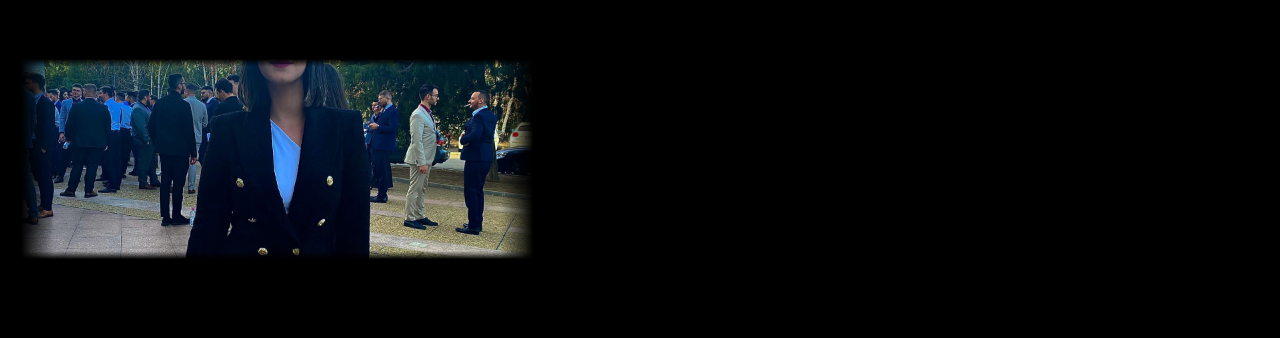
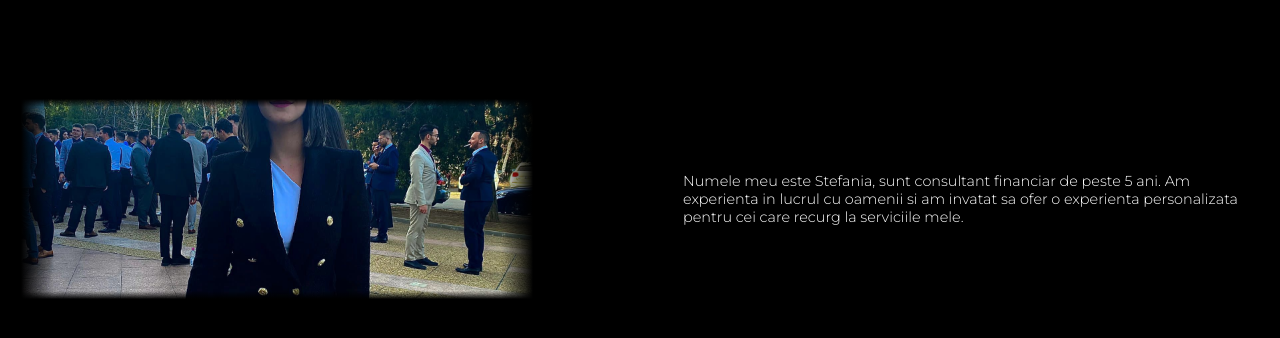
Before and after one commit to AndreiBalan98/Proiect-HTML-CSS-JS---Site-Stefania, a plain HTML site: page index.html in a window 1280 px wide. Shown: the part 802-1140 px from the top of the page. Drawn offline with Linux system fonts and the light colour scheme.

Commit message:
Text added to the right of the photo

```diff
--- a/index.html
+++ b/index.html
@@ -33,6 +33,11 @@
             <div id="sppLeftGradient"></div>
             <div id="sppRightGradient"></div>
         </div>
+        <div id="spText">
+            Numele meu este Stefania, sunt consultant financiar de peste 5 ani.
+            Am experienta in lucrul cu oamenii si am invatat sa ofer o experienta
+            personalizata pentru cei care recurg la serviciile mele.
+        </div>
     </div>
 </body>
 </html>
--- a/script.js
+++ b/script.js
@@ -1,5 +1,5 @@
 const homeLogoScroll = 350;
-const photoScroll = 250;
+const photoAndTextScroll = 250;
 
 function homeLogoAppear(){
 
@@ -12,11 +12,12 @@ function homeLogoAppear(){
     }
 }
 
-function photoAppear(){
+function photoAndTextAppear(){
 
     let x = document.documentElement.scrollTop;
-    if(x > photoScroll){
+    if(x > photoAndTextScroll){
         document.getElementById('spPhoto').style.opacity = 1;
+        document.getElementById('spText').style.opacity = 1;
     }
 }
 
@@ -31,6 +32,6 @@ window.onload = function() {
     document.getElementById('nbHomeLogo').addEventListener('click', homeLogoClick);
     window.onscroll = function() {
         homeLogoAppear();
-        photoAppear();
+        photoAndTextAppear();
     };
 }
--- a/styles.css
+++ b/styles.css
@@ -112,10 +112,11 @@ body{
 #secondPage > #spPhoto{
 
     opacity: 0;
+    float: left;
     width: 40vw;
     height: 25vh;
     /* border: 1px solid black; */
-    margin: 7.5vh auto 7.5vh 2.5vh;
+    margin: 12.5vh auto 7.5vh 2.5vh;
     background-image: url(./imagesStefania/stefania2.jpg);
     background-size: cover;
     background-position: center;
@@ -168,3 +169,22 @@ body{
     border: 1px solid red; */
     background: linear-gradient(to right, rgba(0, 0, 0, 0), rgba(0, 0, 0, 1));
 }
+
+#secondPage > #spText{
+
+    opacity: 0;
+    float: right;
+    display: flex;
+    align-items: center;
+    color: white;
+    font-family: 'Montserrat', sans-serif;
+    font-size: 0.9em;
+    /* text-align: left; */
+    width: 45vw;
+    height: 25vh;
+    box-sizing: border-box;
+    /* border: 1px solid red; */
+    /* padding: 0.5vw; */
+    margin: 12.5vh 2.5vh 7.5vh auto;
+    transition: opacity 1.5s linear;
+}
```
